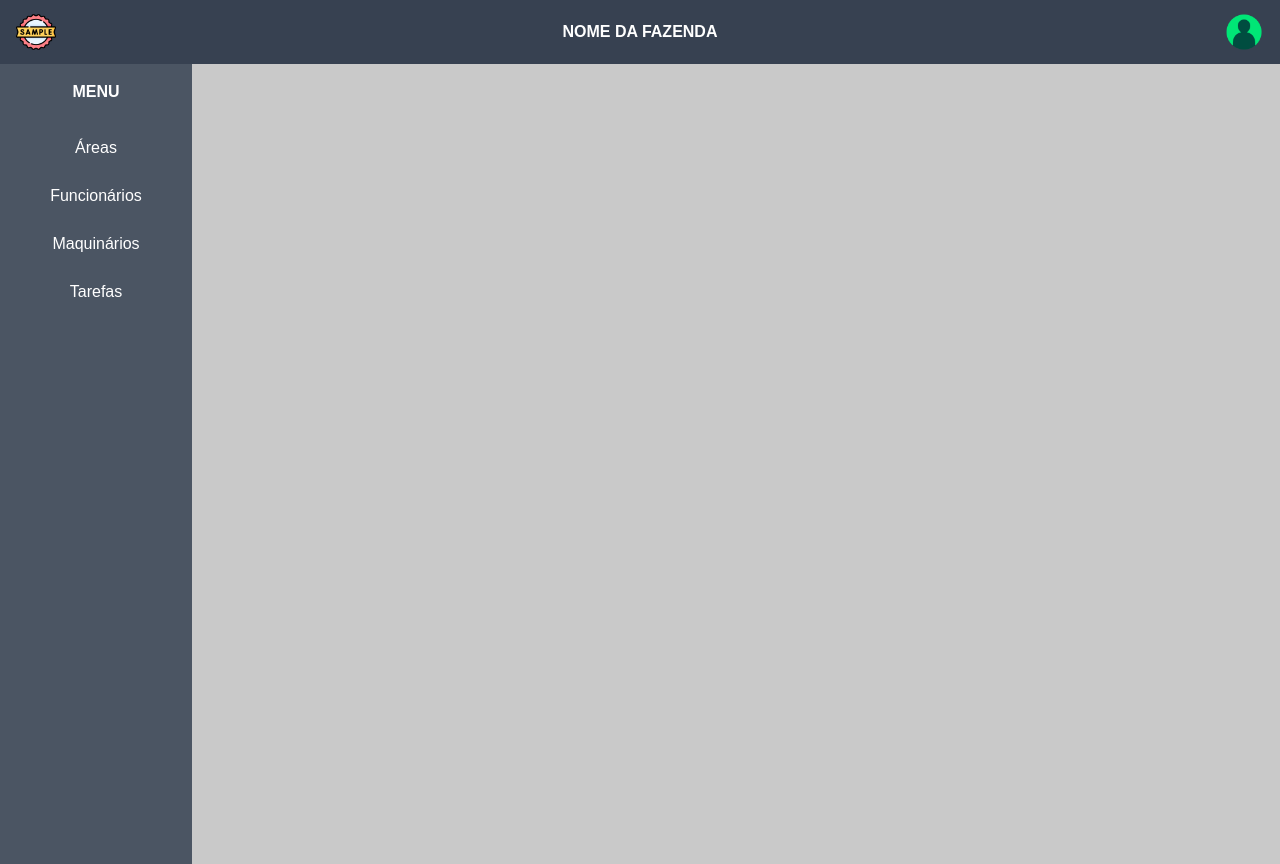
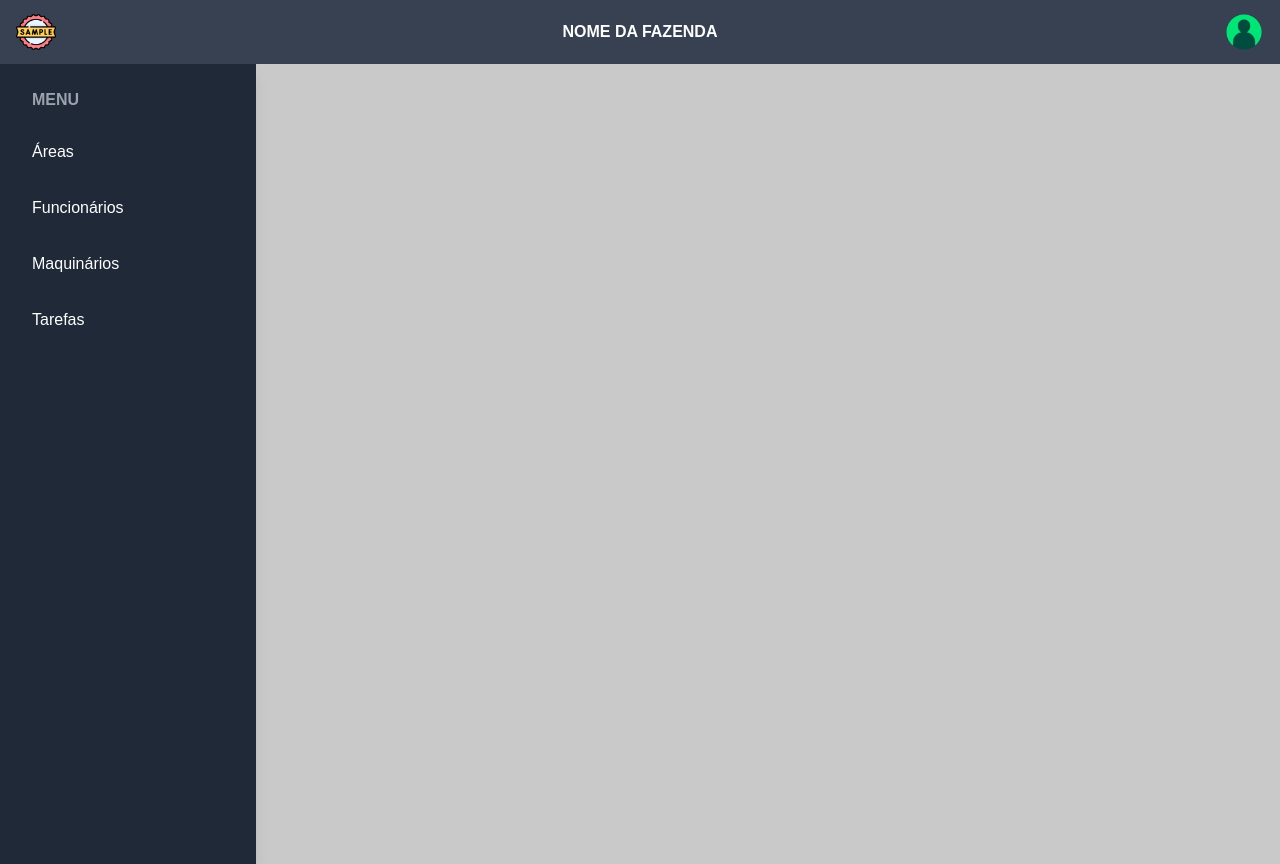
Before and after one commit to AndreBadur/FIM, a Next.js app: page /about in a window 1280 px wide. Built offline with nearby package versions, Linux system fonts and the light colour scheme.

Commit message:
Estilização inicial - SideBar

```diff
--- a/src/components/Menu.tsx
+++ b/src/components/Menu.tsx
@@ -1,19 +1,35 @@
 export default function Menu() {
     return (
-        <div className="w-48 h-screen bg-gray-600 flex flex-col items-center pt-4">
-            <h1 className="font-bold text-white mb-2">MENU</h1>
-            <a href="/areaControl" className="text-white mt-6">
-                Áreas
-            </a>
-            <a href="/farmEmployeeControl" className="text-white mt-6">
-                Funcionários
-            </a>
-            <a href="/machineryControl" className="text-white mt-6">
-                Maquinários
-            </a>
-            <a href="/resourseManagementControl" className="text-white mt-6">
-                Tarefas
-            </a>
+        <div className="w-64 bg-gray-800 text-white min-h-screen flex flex-col shadow-lg">
+            <nav className="flex-1 p-4 space-y-2">
+                <h1 className="text-gray-400 uppercase text-s font-semibold px-4 py-2 mb-2">
+                    MENU
+                </h1>
+                <a
+                    href="/areaControl"
+                    className="flex items-center px-4 py-3 rounded-md transition-colors hover:bg-green-600"
+                >
+                    <span>Áreas</span>
+                </a>
+                <a
+                    href="/farmEmployeeControl"
+                    className="flex items-center px-4 py-3 rounded-md transition-colors hover:bg-green-600"
+                >
+                    <span>Funcionários</span>
+                </a>
+                <a
+                    href="/machineryControl"
+                    className="flex items-center px-4 py-3 rounded-md transition-colors hover:bg-green-600"
+                >
+                    <span>Maquinários</span>
+                </a>
+                <a
+                    href="/resourseManagementControl"
+                    className="flex items-center px-4 py-3 rounded-md transition-colors hover:bg-green-600"
+                >
+                    <span>Tarefas</span>
+                </a>
+            </nav>
         </div>
     )
 }
```
